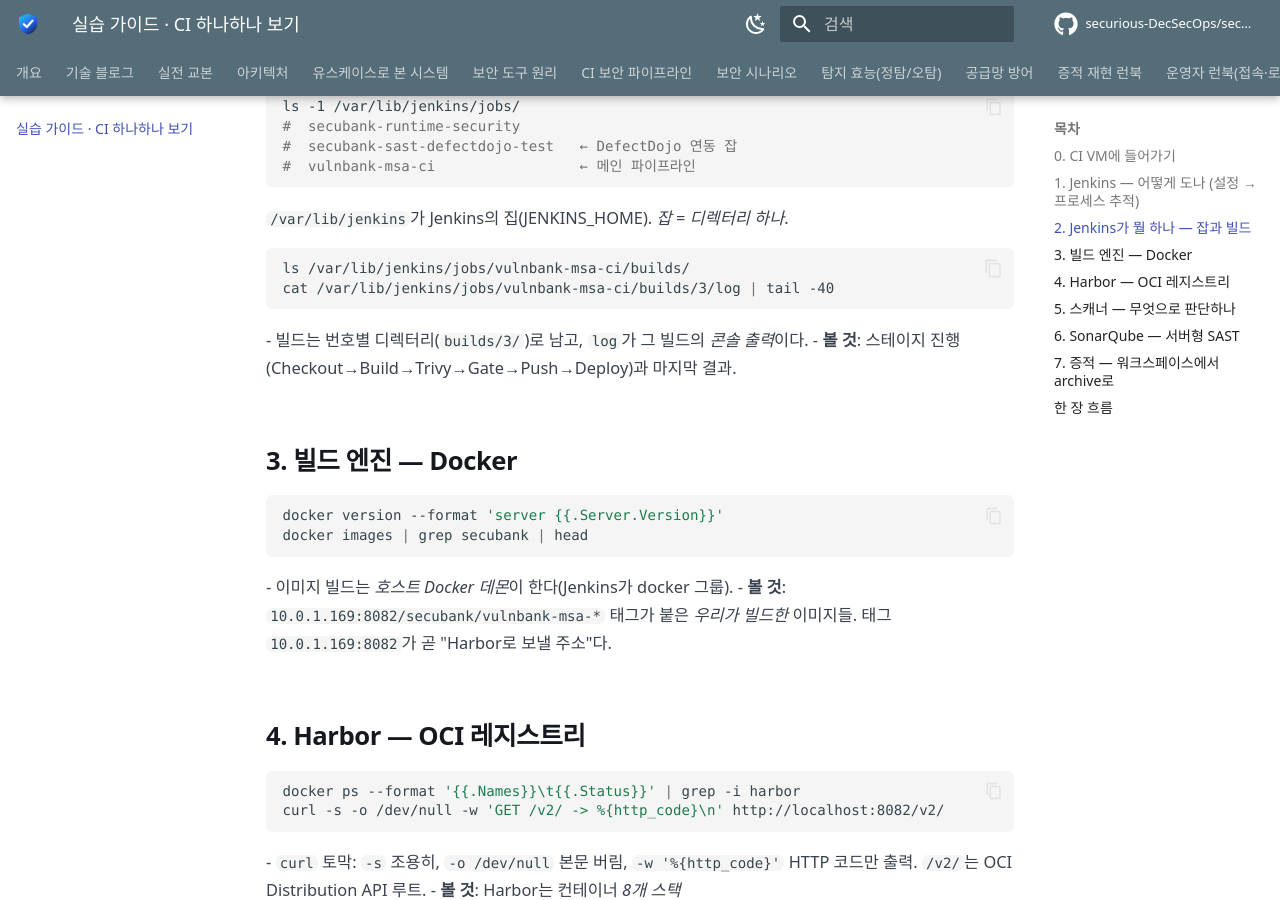
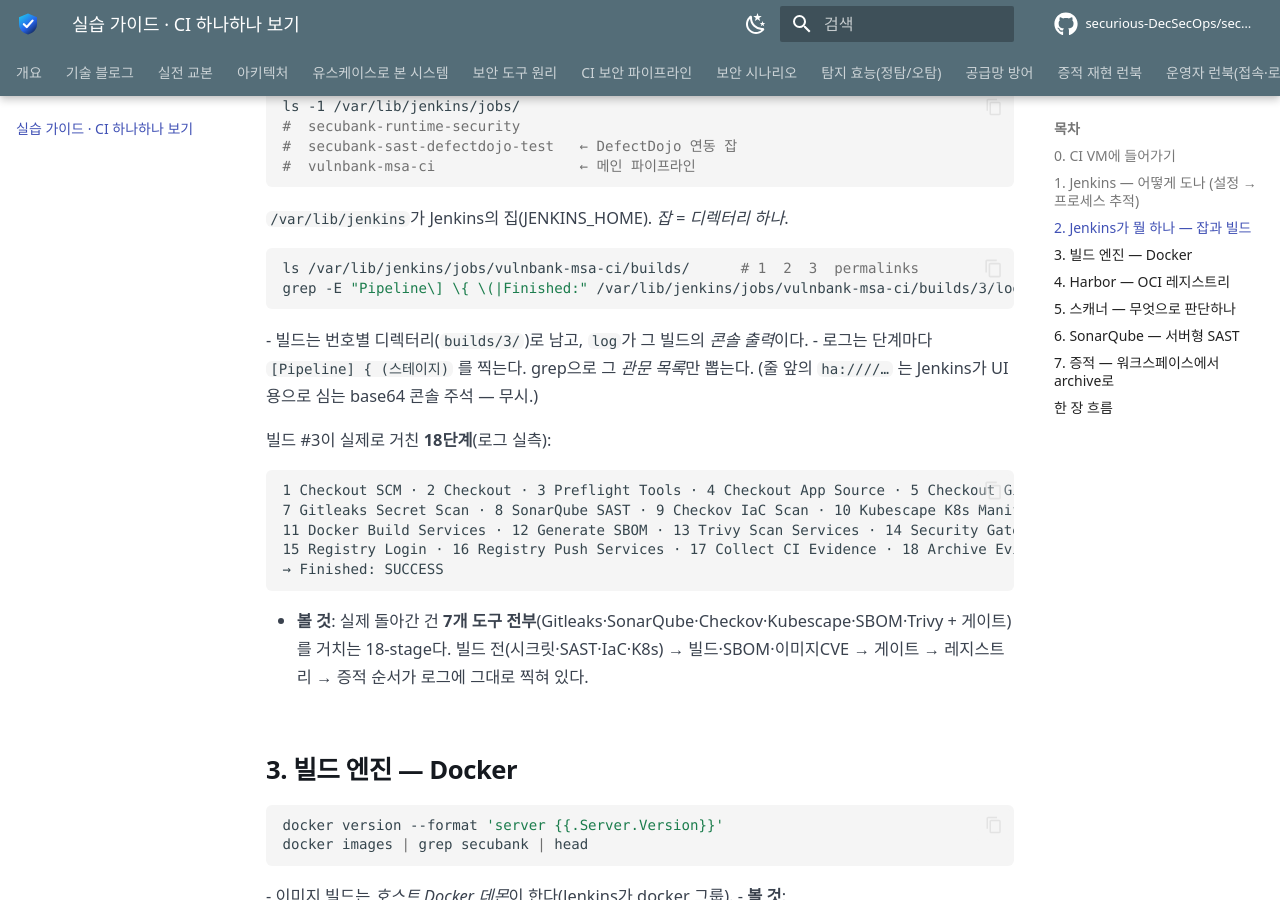
Before and after one commit to securious-DecSecOps/secubank-docs, an MkDocs documentation site: the page built from docs/handson-ci.md, in a window 1280 px wide and 900 px high, scrolled down 1710 px. Built offline with MkDocs 1.6.1 and Material for MkDocs 9.7.7, drawn with Linux system fonts in a browser that asks for light colours; some web fonts are replaced; comment, search, counter and statistics services are not loaded.

Commit message:
실습 런북: 빌드 #3 실측 18-stage 파이프라인 반영(7도구 전부 Gitleaks→SonarQube→Checkov→Kubescape→SBOM→Trivy→Gate, Finished:SUCCESS) + ha:// 콘솔주석 설명. 교본의 18-stage 묘사가 로그로 실증됨

````diff
--- a/docs/handson-ci.md
+++ b/docs/handson-ci.md
@@ -62,11 +62,23 @@
 `/var/lib/jenkins`가 Jenkins의 집(JENKINS_HOME). *잡 = 디렉터리 하나*.
 
 ```bash
-ls /var/lib/jenkins/jobs/vulnbank-msa-ci/builds/
-cat /var/lib/jenkins/jobs/vulnbank-msa-ci/builds/3/log | tail -40
+ls /var/lib/jenkins/jobs/vulnbank-msa-ci/builds/      # 1  2  3  permalinks
+grep -E "Pipeline\] \{ \(|Finished:" /var/lib/jenkins/jobs/vulnbank-msa-ci/builds/3/log
 ```
 - 빌드는 번호별 디렉터리(`builds/3/`)로 남고, `log`가 그 빌드의 *콘솔 출력*이다.
-- **볼 것**: 스테이지 진행(Checkout→Build→Trivy→Gate→Push→Deploy)과 마지막 결과.
+- 로그는 단계마다 `[Pipeline] { (스테이지)` 를 찍는다. grep으로 그 *관문 목록*만 뽑는다. (줄 앞의 `ha:////…` 는 Jenkins가 UI용으로 심는 base64 콘솔 주석 — 무시.)
+
+빌드 #3이 실제로 거친 **18단계**(로그 실측):
+
+```text
+1 Checkout SCM · 2 Checkout · 3 Preflight Tools · 4 Checkout App Source · 5 Checkout GitOps Repo · 6 Prepare Metadata
+7 Gitleaks Secret Scan · 8 SonarQube SAST · 9 Checkov IaC Scan · 10 Kubescape K8s Manifest Scan
+11 Docker Build Services · 12 Generate SBOM · 13 Trivy Scan Services · 14 Security Gate
+15 Registry Login · 16 Registry Push Services · 17 Collect CI Evidence · 18 Archive Evidence
+→ Finished: SUCCESS
+```
+
+- **볼 것**: 실제 돌아간 건 **7개 도구 전부**(Gitleaks·SonarQube·Checkov·Kubescape·SBOM·Trivy + 게이트)를 거치는 18-stage다. 빌드 전(시크릿·SAST·IaC·K8s) → 빌드·SBOM·이미지CVE → 게이트 → 레지스트리 → 증적 순서가 로그에 그대로 찍혀 있다.
 
 ## 3. 빌드 엔진 — Docker
 
````
